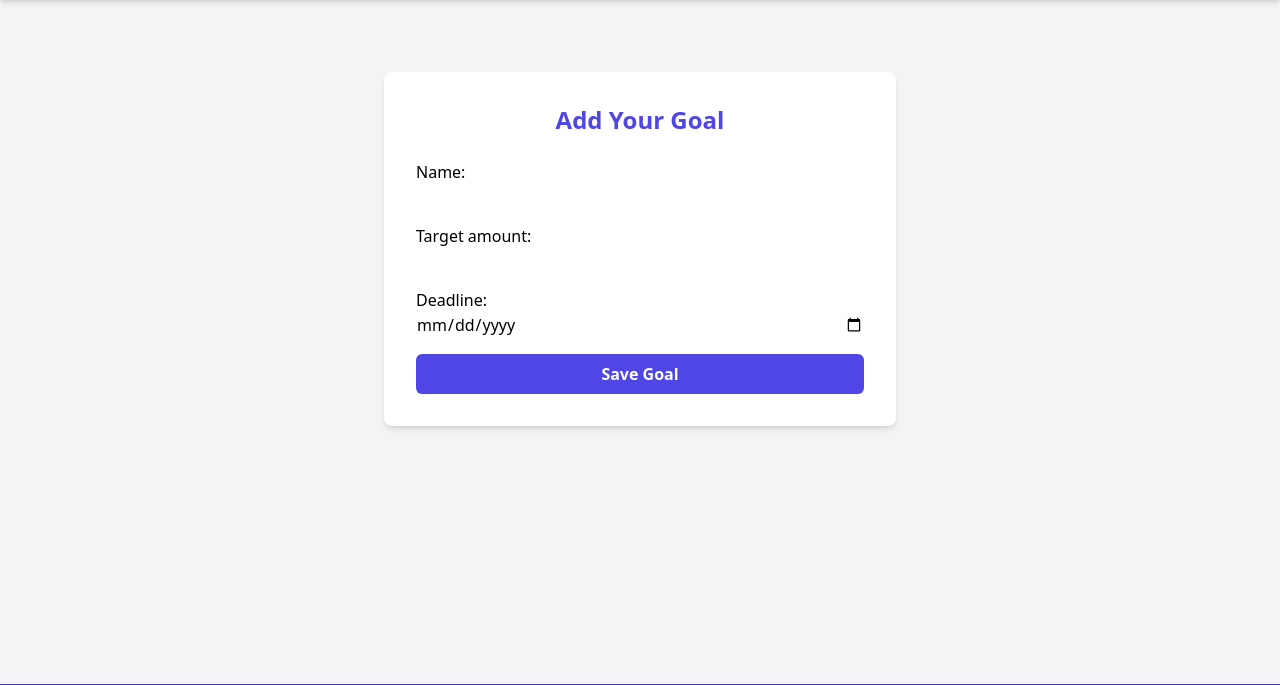
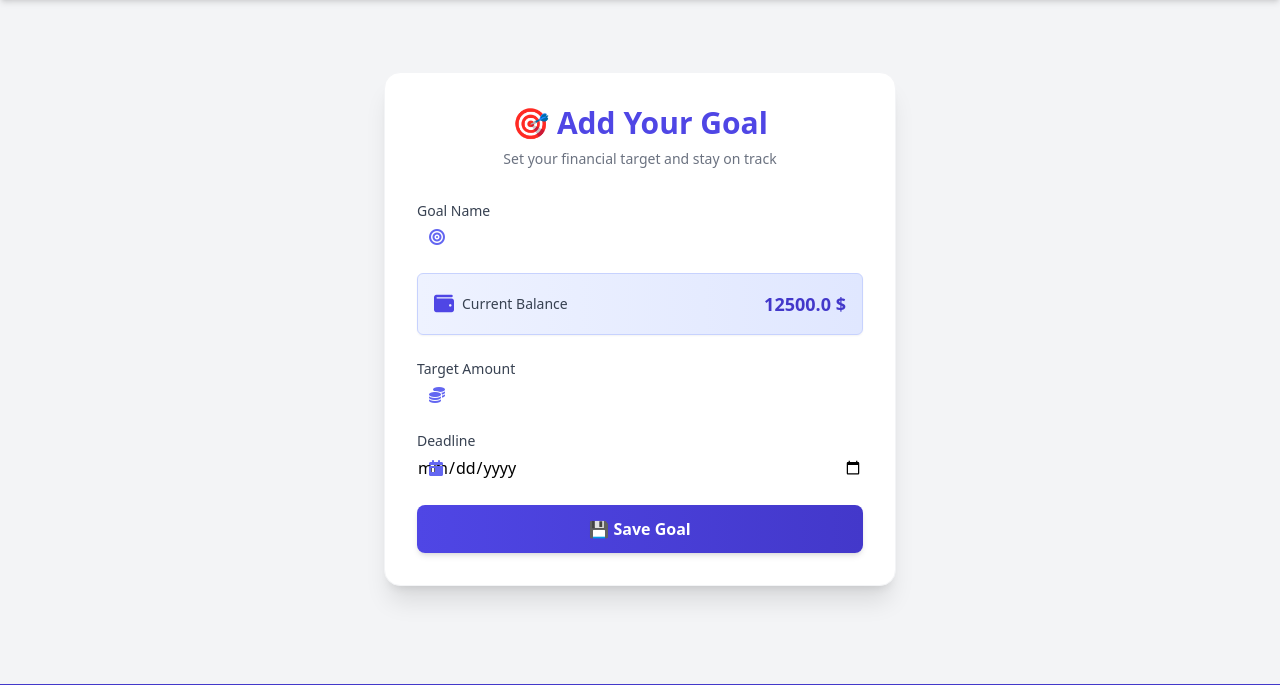
Before and after one commit to Saam22/Finance, a Django app: page /goals/add/ in a window 1280 px wide. Shown: the part 64-749 px from the top of the page. Run offline with Django 5.2, Linux system fonts and the light colour scheme; a user stored in the database is signed in; data comes from the database, SQL or seed files in the repository; some libraries are stand-ins or nearby versions.

Commit message:
first commit

```diff
--- a/financetracker/models.py
+++ b/financetracker/models.py
@@ -17,7 +17,7 @@ class Transaction(models.Model):
 class Goal(models.Model):
     user=models.ForeignKey(User, on_delete=models.CASCADE)
     name = models.CharField(max_length=255)
-    target_amount = models.DecimalField(max_digits=10, decimal_places=2)
+    target_amount = models.FloatField()
     deadline = models.DateField()
     def __str__(self):
         return f"{self.name} - {self.target_amount} - {self.deadline}"
--- a/financetracker/templates/goal_form.html
+++ b/financetracker/templates/goal_form.html
@@ -1,41 +1,81 @@
 {% extends 'base.html' %}
+{% load static %}
 
 {% block title %}Add Goal{% endblock %}
 
 {% block content %}
-<div class="max-w-lg mx-auto bg-white shadow-md rounded-lg p-8 mt-10">
-  <h2 class="text-2xl font-bold mb-6 text-indigo-600 text-center">Add Your Goal</h2>
+<div class="max-w-lg mx-auto bg-white shadow-xl rounded-2xl p-8 mt-10 border border-gray-100">
 
-  <form method="post" class="space-y-4">
+  <!-- العنوان -->
+  <div class="text-center mb-8">
+    <h2 class="text-3xl font-extrabold text-indigo-600">🎯 Add Your Goal</h2>
+    <p class="text-gray-500 mt-2 text-sm">Set your financial target and stay on track</p>
+  </div>
+
+  <form method="post" class="space-y-6">
     {% csrf_token %}
 
+    <!-- اسم الهدف -->
     <div>
-      {{ form.name.label_tag }}
-      {{ form.name }}
+      <label for="id_name" class="block text-sm font-medium text-gray-700 mb-1">Goal Name</label>
+      <div class="relative">
+        <span class="absolute inset-y-0 left-0 flex items-center pl-3 text-indigo-500">
+          <i class="fa-solid fa-bullseye"></i>
+        </span>
+        {{ form.name }}
+      </div>
       {% if form.name.errors %}
         <p class="text-red-500 text-sm mt-1">{{ form.name.errors.0 }}</p>
       {% endif %}
     </div>
 
+ <!-- الرصيد الحالي -->
+<div class="bg-gradient-to-r from-indigo-50 to-indigo-100 border border-indigo-200 rounded-md p-4 flex justify-between items-center shadow-sm">
+  <div class="flex items-center space-x-2">
+    <i class="fa-solid fa-wallet text-indigo-600 text-xl"></i>
+    <span class="text-gray-700 font-medium text-sm">Current Balance</span>
+  </div>
+  <span class="text-indigo-700 font-bold text-lg">
+    {{ current_balance }} $
+  </span>
+</div>
+
+    <!-- المبلغ المستهدف -->
     <div>
-      {{ form.target_amount.label_tag }}
-      {{ form.target_amount }}
+      <label for="id_target_amount" class="block text-sm font-medium text-gray-700 mb-1">Target Amount</label>
+      <div class="relative">
+        <span class="absolute inset-y-0 left-0 flex items-center pl-3 text-indigo-500">
+          <i class="fa-solid fa-coins"></i>
+        </span>
+        {{ form.target_amount }}
+      </div>
       {% if form.target_amount.errors %}
         <p class="text-red-500 text-sm mt-1">{{ form.target_amount.errors.0 }}</p>
       {% endif %}
     </div>
 
+    <!-- الموعد النهائي -->
     <div>
-      {{ form.deadline.label_tag }}
-      {{ form.deadline }}
+      <label for="id_deadline" class="block text-sm font-medium text-gray-700 mb-1">Deadline</label>
+      <div class="relative">
+        <span class="absolute inset-y-0 left-0 flex items-center pl-3 text-indigo-500">
+          <i class="fa-solid fa-calendar-day"></i>
+        </span>
+        {{ form.deadline }}
+      </div>
       {% if form.deadline.errors %}
         <p class="text-red-500 text-sm mt-1">{{ form.deadline.errors.0 }}</p>
       {% endif %}
     </div>
 
-    <button type="submit" class="w-full bg-indigo-600 text-white py-2 px-4 rounded-md hover:bg-indigo-700 transition font-semibold">
-      Save Goal
+    <!-- الزر -->
+    <button type="submit"
+      class="w-full bg-gradient-to-r from-indigo-600 to-indigo-700 text-white py-3 px-4 rounded-lg font-semibold shadow-md hover:from-indigo-700 hover:to-indigo-800 transition">
+      💾 Save Goal
     </button>
   </form>
 </div>
+
+<!-- Font Awesome لأيقونات جميلة -->
+<script src="https://kit.fontawesome.com/a076d05399.js" crossorigin="anonymous"></script>
 {% endblock %}
--- a/financetracker/views.py
+++ b/financetracker/views.py
@@ -6,6 +6,9 @@ from django.contrib.auth.mixins import LoginRequiredMixin
 from django.contrib import messages
 from django.contrib.auth.forms import AuthenticationForm
 from . models import Transaction , Goal
+from django.db.models import Sum
+from decimal import Decimal
+
 # Create your views here.
 def dashboard(request):
     return render(request, 'dashboard.html')
@@ -47,7 +50,31 @@ class LogoutView(View):
 
 class DashboardView(LoginRequiredMixin,View):
     def get(self, request, *args, **kwargs):
-        return render(request, 'dashboard.html')
+        transactions = Transaction.objects.filter(user=request.user)
+        goals =Goal.objects.filter(user=request.user)
+        total_income = transactions.filter(transaction_type='Income').aggregate(Sum('amount'))['amount__sum'] or 0
+        total_expense = transactions.filter(transaction_type='Expense').aggregate(Sum('amount'))['amount__sum'] or 0
+        balance = total_income - total_expense
+        remaning_save = balance
+        goal_progress = []
+        for goal in goals:
+            if remaning_save>=goal.target_amount:
+                goal_progress.append({'goal': goal, 'progress': 100})
+                remaning_save -= goal.target_amount
+            elif remaning_save>0:
+                progress= (remaning_save/goal.target_amount)*100
+                goal_progress.append({'goal': goal, 'progress': progress})
+                remaning_save = 0
+            else:
+                goal_progress.append({'goal': goal, 'progress': 0})
+        context={
+            'transactions':transactions,
+            'total_income':total_income,
+            'total_expense':total_expense,
+            'balance':balance,
+            'goal_progress':goal_progress
+        }
+        return render(request, 'dashboard.html', context)
 
 class TransactionCreateView(LoginRequiredMixin, View):
     def get(self, request, *args, **kwargs):
@@ -68,16 +95,28 @@ class TransactionListView(LoginRequiredMixin, View):
         transactions = Transaction.objects.all()
         return render(request, 'transaction_list.html', {'transactions': transactions})
 
+from django.db.models import Sum
+from .models import Transaction  # بافتراض إن عندك موديل للعمليات المالية
+
 class GoalCreateView(LoginRequiredMixin, View):
     def get(self, request, *args, **kwargs):
         form = GoalForm()
-        return render(request, 'goal_form.html', {'form': form})
+        # حساب الرصيد الحالي للمستخدم
+        current_balance = Transaction.objects.filter(user=request.user).aggregate(
+            total=Sum('amount')
+        )['total'] or 0
+        return render(request, 'goal_form.html', {'form': form, 'current_balance': current_balance})
 
     def post(self, request, *args, **kwargs):
         form = GoalForm(request.POST)
+        current_balance = Transaction.objects.filter(user=request.user).aggregate(
+            total=Sum('amount')
+        )['total'] or 0
+
         if form.is_valid():
-            transaction = form.save(commit=False)
-            transaction.user = request.user
-            transaction.save()
+            goal = form.save(commit=False)
+            goal.user = request.user
+            goal.save()
             return redirect('dashboard')
-        return render(request, 'goal_form.html', {'form': form})
+
+        return render(request, 'goal_form.html', {'form': form, 'current_balance': current_balance})
```
Also changed, not shown: financetracker/templates/dashboard.html (+44 -1 lines).
